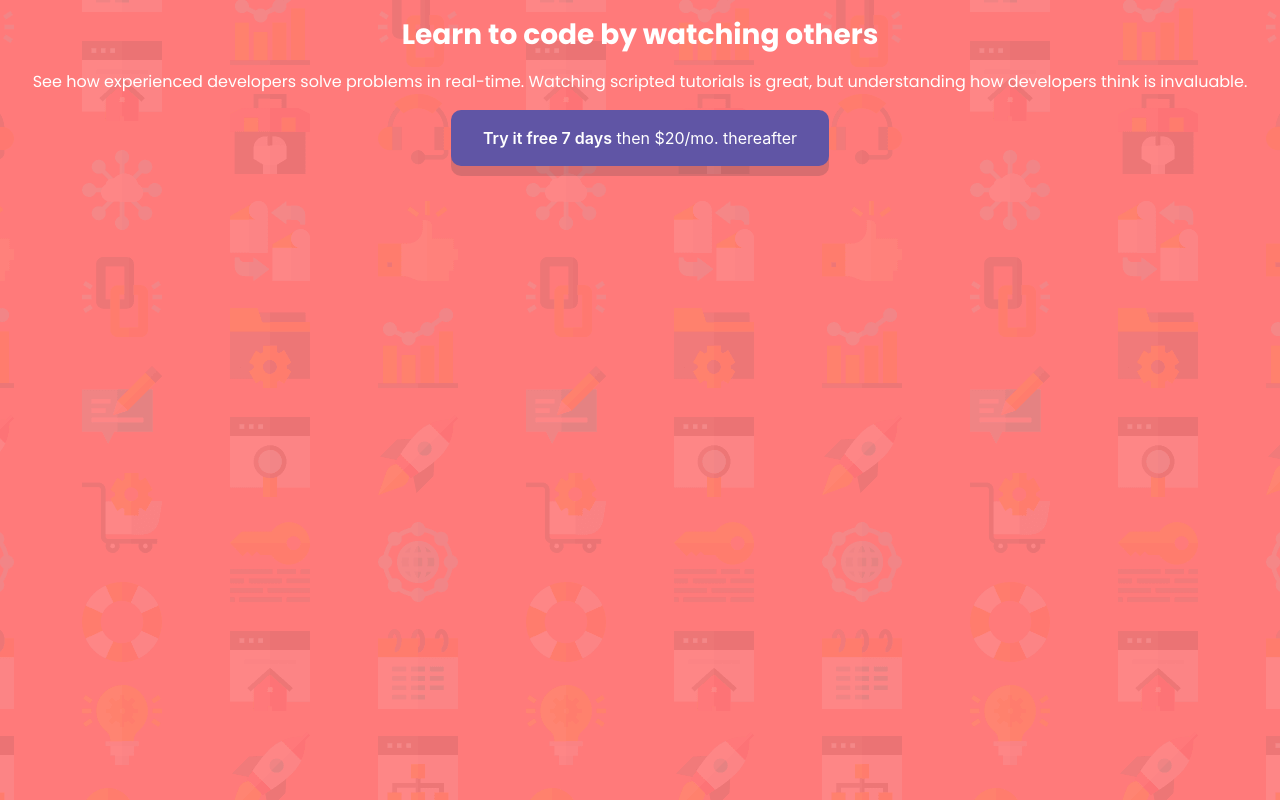
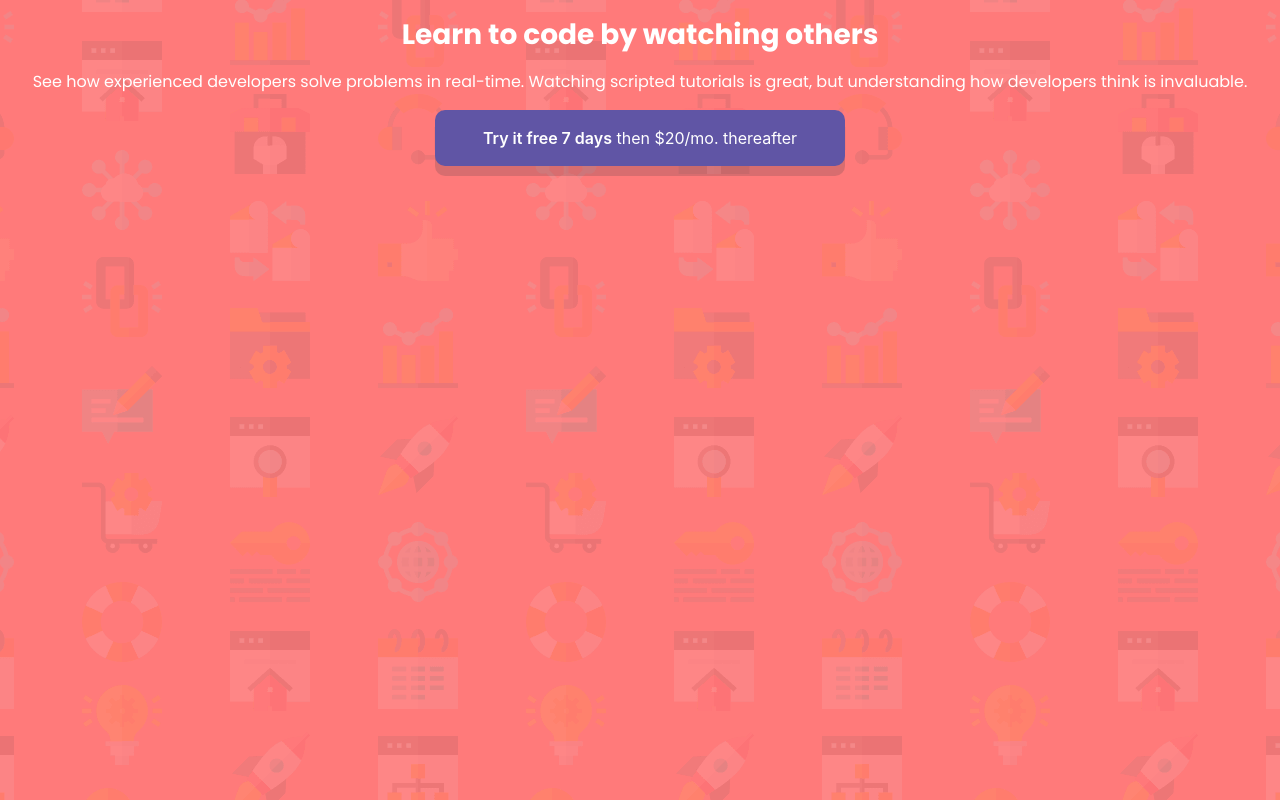
Before and after one commit to denizerisen/intro-component-with-sign-up-form, a React (Create React App) app: page / in a window 1280 px wide. Built offline with nearby package versions, Linux system fonts and the light colour scheme.

Commit message:
minor padding fix

```diff
--- a/src/css/main.css
+++ b/src/css/main.css
@@ -25,7 +25,7 @@ body {
   border: none;
   border-radius: 10px;
   box-shadow: 0px 10px 0px 0px rgba(62, 60, 73, 0.2);
-  padding: 1rem 2rem;
+  padding: 1rem 3rem;
   text-decoration: none;
   color: white;
   text-align: center;
--- a/src/sass/components/buttons.sass
+++ b/src/sass/components/buttons.sass
@@ -3,7 +3,7 @@
     border: none
     border-radius: 10px
     box-shadow: 0px 10px 0px 0px $dark-blue
-    padding: 1rem 2rem
+    padding: 1rem 3rem
     text-decoration: none
     color: white
     text-align: center
```
